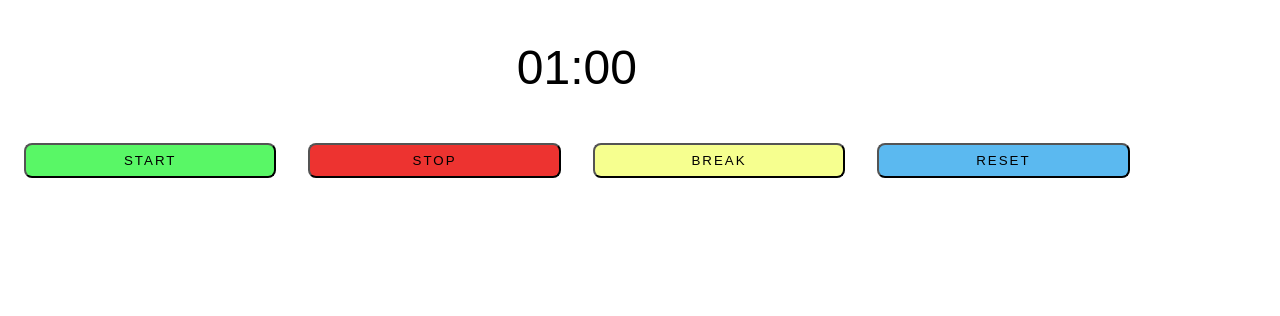
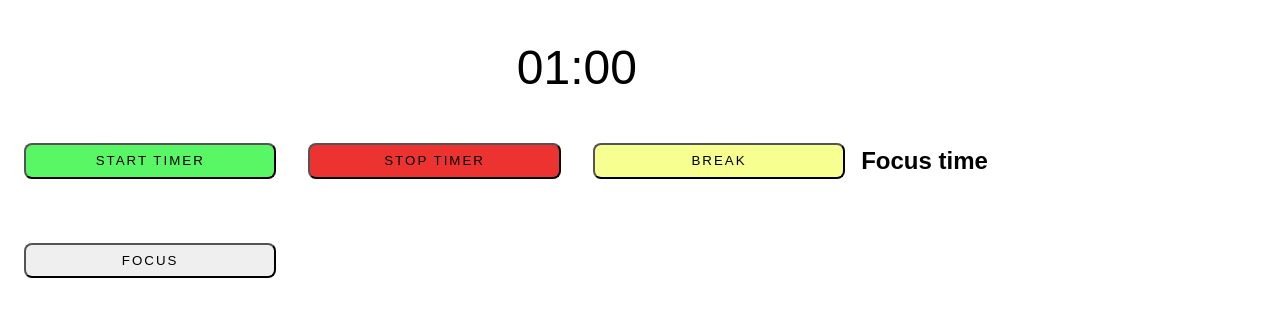
Before and after one commit to carlos-ds/rxjs-pomodoro, a website built with Parcel: page index.html in a window 1280 px wide. Built offline with nearby package versions, Linux system fonts and the light colour scheme.

Commit message:
Changed text and buttons

```diff
--- a/index.html
+++ b/index.html
@@ -9,11 +9,14 @@
   </head>
   <body>
     <div id="grid">
+      <header>
+        <h2 class="header-text">Focus time</h2>
+      </header>
       <div id="timer"></div>
-      <button class="btn" id="start">Start</button>
-      <button class="btn" id="stop">Stop</button>
+      <button class="btn" id="start">Start timer</button>
+      <button class="btn" id="stop">Stop timer</button>
+      <button class="btn" id="focus">Focus</button>
       <button class="btn" id="break">Break</button>
-      <button class="btn" id="reset">Reset</button>
     </div>
     <script type="text/javascript" src="js/index.js"></script>
   </body>
```
